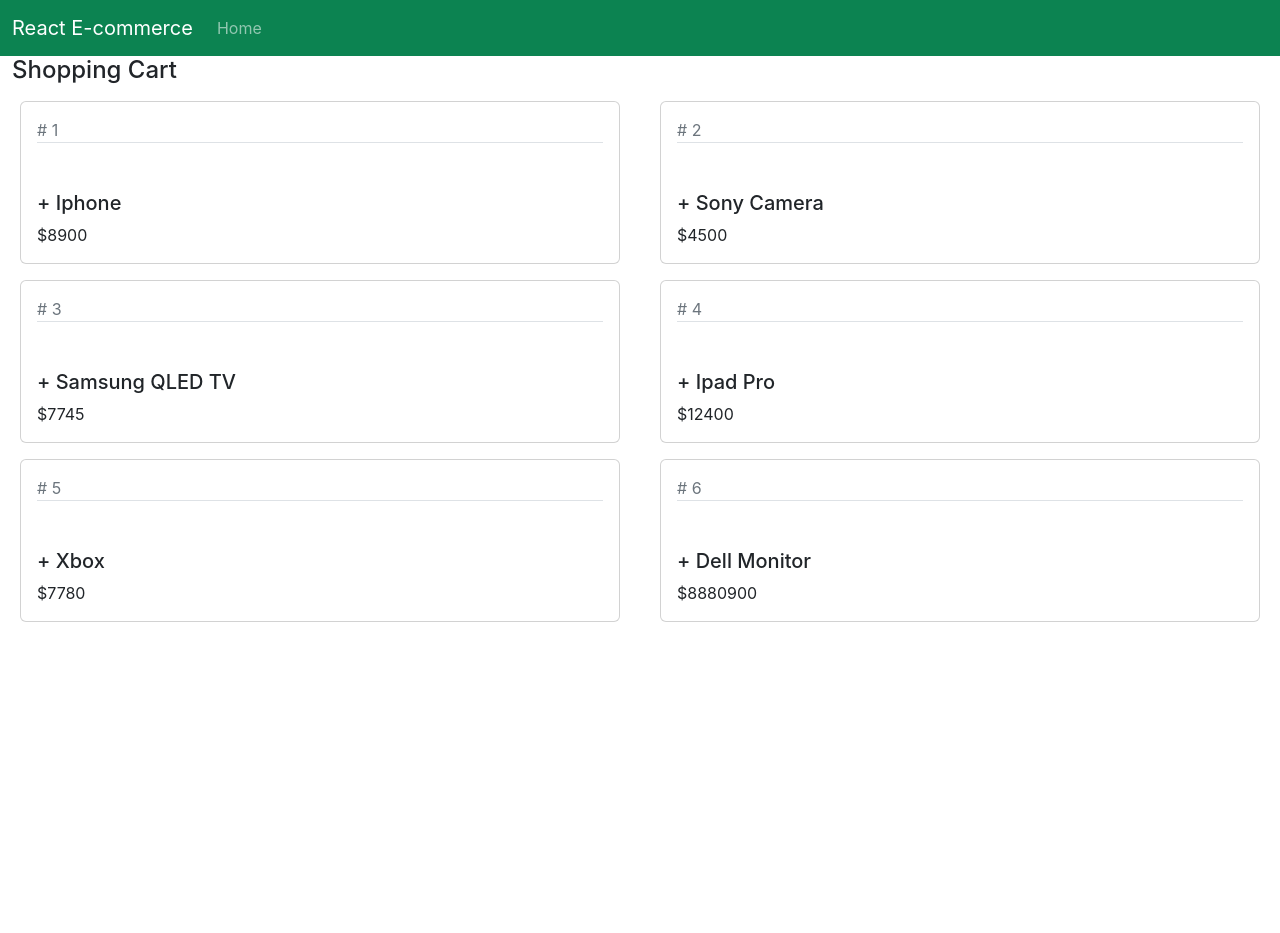
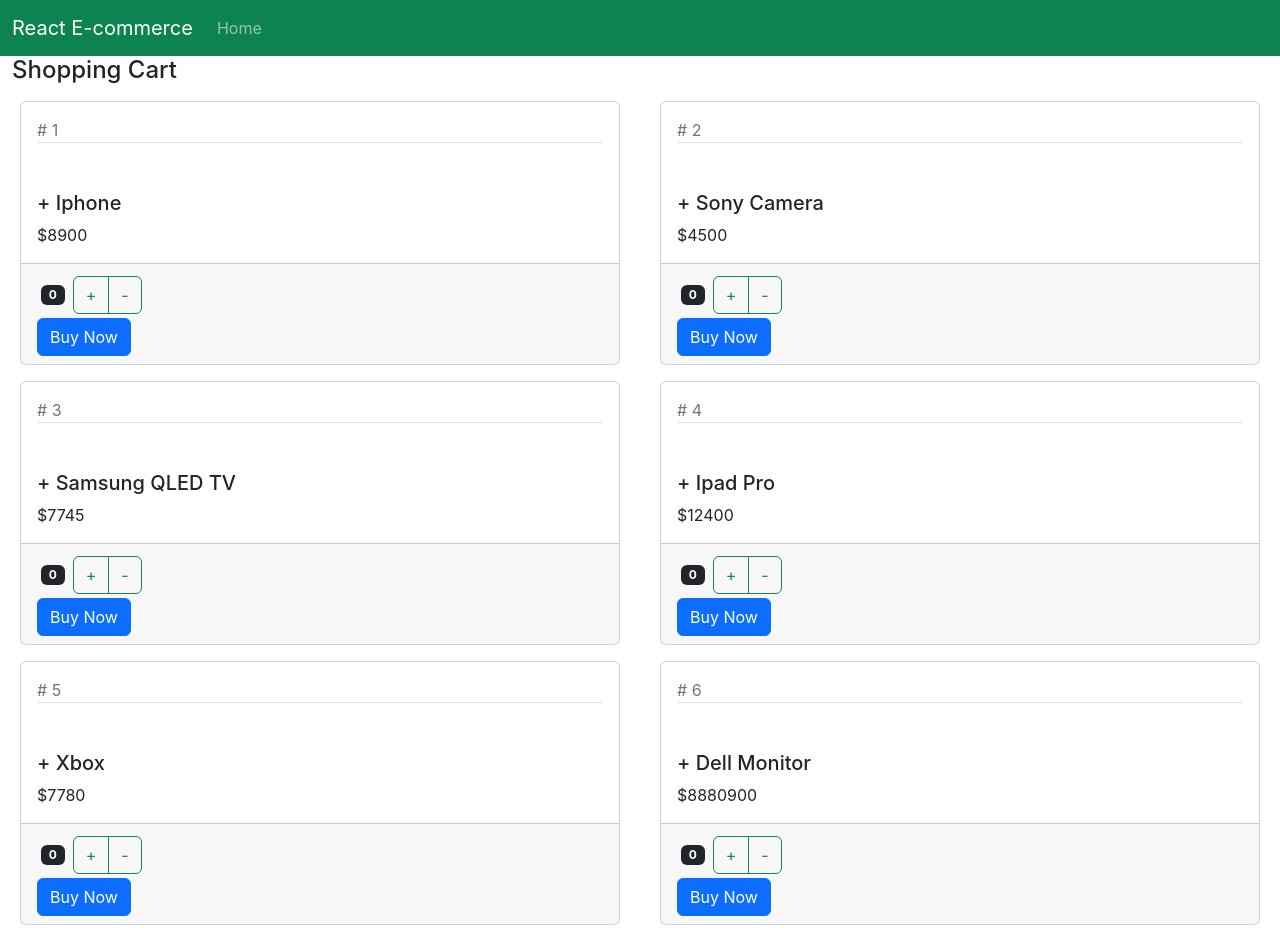
Before and after one commit to Mr-Hera/react-ecommerce, a React (Create React App) app: page / in a window 1280 px wide. Before the commit the page ends 800 px from the top, so only its background shows below. Built offline with nearby package versions, Linux system fonts and the light colour scheme.

Commit message:
Feat: added product quantity incrementing feature

```diff
--- a/src/components/Product.jsx
+++ b/src/components/Product.jsx
@@ -17,6 +17,24 @@
                         <h5 className="pt-5 border-top">+ {this.state.product.productName}</h5>
                         <div>${this.state.product.price}</div>
                     </div>
+                    <div className="card-footer text-right">
+                        <div className="float-left">
+                            <span className="badge bg-dark m-1">
+                                {this.state.product.quantity}
+                            </span>
+                            <div className="btn-group  m-1">
+                                <button className="btn btn-outline-success" onClick={() => {this.props.onIncrement(this.state.product,10);}}>
+                                    +
+                                </button>
+                                <button className="btn btn-outline-success" onClick={() => {this.props.onDecrement(this.state.product,0);}}>
+                                    -
+                                </button>
+                            </div>
+                        </div>
+                        <div className="float-right">
+                            { this.props.children }
+                        </div>
+                    </div>
                 </div>
             </div>
         );
--- a/src/components/ShoppingCart.jsx
+++ b/src/components/ShoppingCart.jsx
@@ -25,13 +25,50 @@
                                 // productName={product.productName}
                                 // price={product.price}
                                 product={product}
-                            />
+                                onIncrement={this.handleIncrement}
+                                onDecrement={this.handleDecrement}
+                            >
+                                <button className="btn btn-primary">Buy Now</button>
+                            </Product>
                         );
                     })}
                 </div>
             </div>
         );
     }
+
+    // executes when user clicks the + button
+    handleIncrement = (product, maxValue) => {
+        // clone products state array
+        let allProducts = [...this.state.products];
+        // find index of current product toggled
+        let index = allProducts.indexOf(product);
+
+        if(allProducts[index].quantity < maxValue) {
+            // update current product quantity
+            allProducts[index].quantity++;
+        };
+
+
+        // update products state
+        this.setState({ products: allProducts });
+    };
+
+    // executes when user clicks the - button
+    handleDecrement = (product, minValue) => {
+        // clone products state array
+        let allProducts = [...this.state.products];
+        // find index of current product toggled
+        let index = allProducts.indexOf(product);
+
+        if(allProducts[index].quantity >  minValue) {
+            // update current product quantity
+            allProducts[index].quantity--;
+        };
+
+        // update products state
+        this.setState({ products: allProducts });
+    };
 }
 
 export default ShoppingCart;
```
